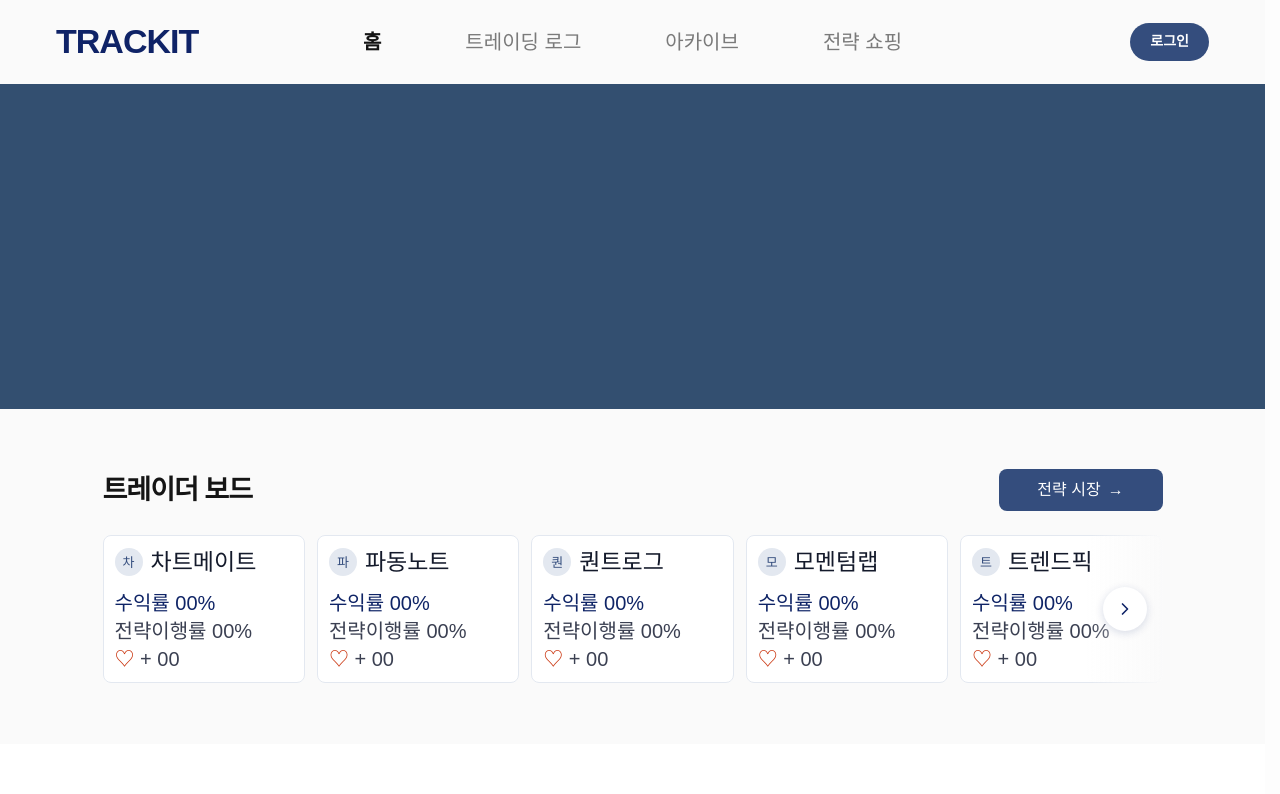
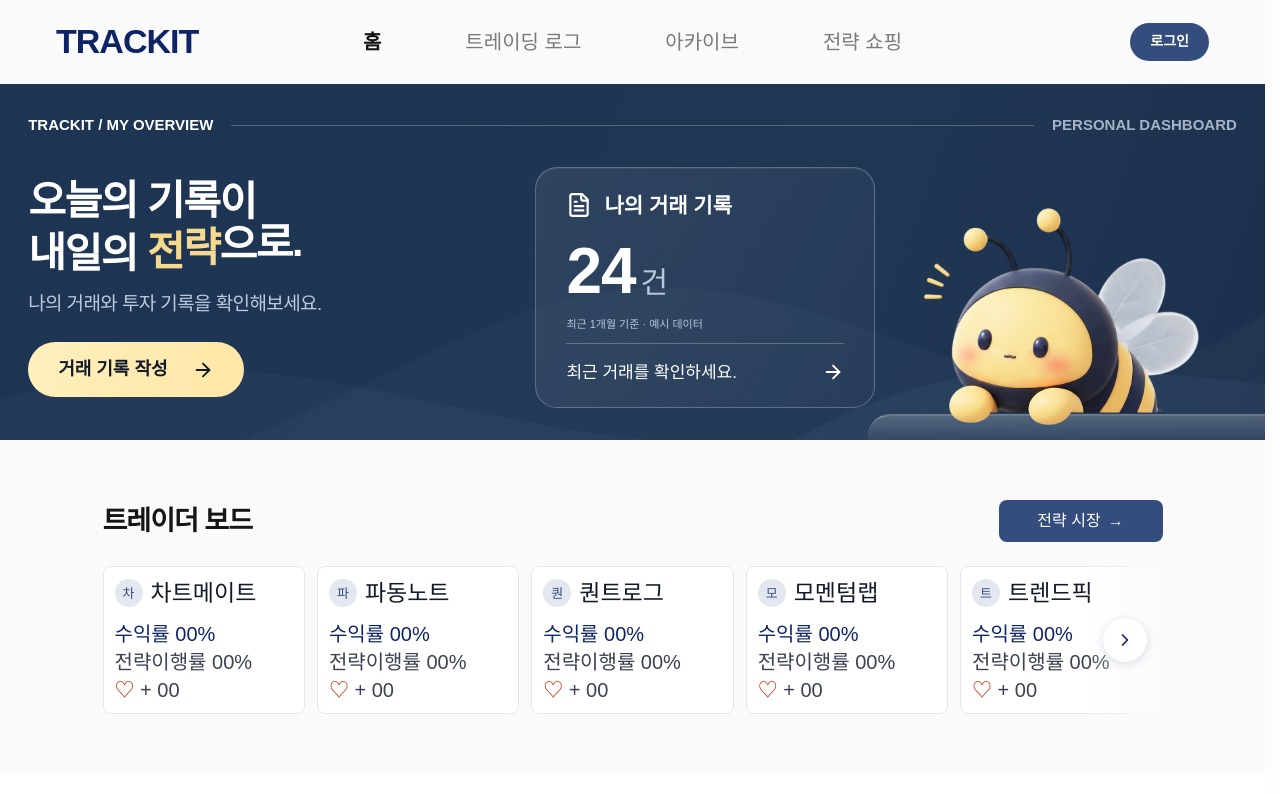
Before and after one commit to KDA-TRACKIT/trackit_frontend, a Next.js app: page / in a window 1280 px wide. Shown: the top 794 px of the page. Built offline with nearby package versions, Linux system fonts and the light colour scheme; no server answers; a web font is replaced by a local one.

Commit message:
홈 배너 디자인 변경

```diff
--- /dev/null
+++ b/app/HomeBanner.module.css
@@ -0,0 +1,52 @@
+.banner{position:relative;isolation:isolate;overflow:hidden;background:linear-gradient(110deg,#1d3452,#203754 65%,#1b304c);color:#fff;border-radius:0;width:100%;margin:0;}
+.banner::before {
+  content: "";
+  position: absolute;
+  z-index: -1;
+  inset: auto -6% -18px;
+  height: clamp(155px, 25vw, 335px);
+  background: url("/images/home-banner-waves.png") center bottom / 100% 100% no-repeat;
+  opacity: .54;
+  pointer-events: none;
+}
+.inner{max-width:1480px;margin:auto;padding:30px clamp(20px,2.2vw,32px) 32px;}
+.eyebrow{display:flex;align-items:center;gap:18px;font-size:15px;font-weight:600;}
+.eyebrow i{height:1px;background:#ffffff40;flex:1;}
+.eyebrow>span:last-child{color:#a5b3c6;}
+.content{display:grid;grid-template-columns:minmax(0,1.45fr) minmax(0,1.05fr) minmax(0,1fr);gap:38px;align-items:center;margin-top:30px;}
+.copy h1{margin:0;font-size:clamp(32px,3.2vw,46px);font-weight:700;line-height:1.2;letter-spacing:-1.4px;color:#fff;}
+.copy em{font-style:normal;color:#f6d98d;}
+.copy p{margin:14px 0 24px;font-size:19px;color:#bdcadd;letter-spacing:-.6px;}
+.cta{display:inline-flex;align-items:center;justify-content:center;gap:24px;padding:14px 30px;border-radius:40px;background:linear-gradient(110deg,#fff0bd,#ffe6a5);color:#111a28;font-size:18px;font-weight:700;min-height:50px;}
+.record{display:block;min-width:0;border:1px solid #94a6bd75;border-radius:22px;background:linear-gradient(120deg,#ffffff12,#ffffff05);box-shadow:inset 0 1px 1px #ffffff15;padding:22px 30px;color:#fff;}
+.record h2{display:flex;align-items:center;gap:12px;margin:0;font-size:21px;font-weight:600;}
+.count{display:flex;align-items:baseline;gap:5px;min-height:85px;margin-top:10px;}
+.count strong{font-size:64px;line-height:1.25;letter-spacing:-1px;font-variant-numeric:tabular-nums;}
+.count>span{font-size:30px;color:#b9c6d9;}
+.count .pending{font-size:24px;align-self:center;}
+.record small{display:block;font-size:11px;color:#b9c6d9;margin-bottom:10px;}
+.recordFooter{display:flex;justify-content:space-between;align-items:center;gap:12px;border-top:1px solid #ffffff40;padding-top:16px;font-size:17px;}
+.copy{grid-column:1;}
+.record{grid-column:2;}
+.mascot{position:absolute;right:0;bottom:0;width:clamp(210px,27vw,350px);height:26px;pointer-events:none;}
+.mascot img{position:absolute;z-index:1;width:100%;height:auto;right:calc(7px + clamp(18px, 3vw, 44px));bottom:calc(100% - 12px);transform:translateY(24%);}
+.ledge{position:absolute;inset:0 0 0 clamp(-56px,-4vw,-24px);border-radius:22px 0 0 0;background:linear-gradient(#fff3,#ffffff0d);border-top:2px solid #ffffff42;}
+.cta:hover{background:#ffdf92;}.record:hover{border-color:#bdcadd;background-color:#ffffff0a;}
+.cta:focus-visible,.record:focus-visible{outline:3px solid #f6d98d;outline-offset:5px;}
+@media(max-width:1000px){.inner{padding-block:26px 32px;}.content{grid-template-columns:minmax(0,1.2fr) minmax(0,1fr) minmax(150px,.8fr);gap:20px;}.copy h1{font-size:32px;}.copy p{font-size:15px;}.record{padding:20px;}.record h2{font-size:17px;}.recordFooter{font-size:14px;}.mascot{width:clamp(170px,23vw,230px);}.eyebrow{font-size:12px;}}
+@media(max-width:700px){.eyebrow>span:last-child{display:none;}.content{grid-template-columns:1fr;gap:26px;padding-bottom:126px;}.copy,.record{grid-column:1;}.copy h1{font-size:30px;}.copy p{max-width:220px;line-height:1.6;}.cta{font-size:15px;padding:12px 20px;gap:12px;}.record{position:relative;z-index:1;max-width:none;}.count{min-height:60px;}.count strong{font-size:48px;}.mascot{width:190px;}}
+@media(prefers-reduced-motion:reduce){.banner *{transition:none;}}
+
+.waveLetter{display:inline-block;animation:banner-wave 3.8s ease-in-out infinite;animation-delay:var(--wave-delay);}
+@keyframes banner-wave{0%,45%,100%{transform:translateY(0)}18%{transform:translateY(-9px)}32%{transform:translateY(3px)}}
+@media(prefers-reduced-motion:reduce){.waveLetter{animation:none;}}
+
+@media (prefers-reduced-motion: no-preference) {
+  .banner::before { animation: background-wave 13s ease-in-out infinite; }
+}
+
+@keyframes background-wave {
+  0%, 100% { transform: translate(0, 0); }
+  35% { transform: translate(-4%, -14px); }
+  70% { transform: translate(3%, -6px); }
+}
--- /dev/null
+++ b/app/HomeBanner.tsx
@@ -0,0 +1,31 @@
+import Image from "next/image";
+import Link from "next/link";
+import { ArrowRight, FileText } from "lucide-react";
+import styles from "./HomeBanner.module.css";
+import type { CSSProperties } from "react";
+
+function WaveText({ text, offset = 0 }: { text: string; offset?: number }) {
+  return <>{Array.from(text).map((letter, index) => <span key={index} className={styles.waveLetter} style={{ "--wave-delay": `${(offset + index) * 0.09}s` } as CSSProperties}>{letter === " " ? "\u00a0" : letter}</span>)}</>;
+}
+
+export default function HomeBanner({ tradeCount, failed = false }: { tradeCount?: number; failed?: boolean }) {
+  return <section className={styles.banner} aria-labelledby="home-banner-title">
+    <div className={styles.inner}>
+      <div className={styles.eyebrow}><span>TRACKIT / MY OVERVIEW</span><i aria-hidden="true"/><span>PERSONAL DASHBOARD</span></div>
+      <div className={styles.content}>
+        <div className={styles.copy}>
+          <h1 id="home-banner-title" aria-label="오늘의 기록이 내일의 전략으로."><span aria-hidden="true"><WaveText text="오늘의 기록이"/><br/><WaveText text="내일의 " offset={7}/><em><WaveText text="전략" offset={11}/></em><WaveText text="으로." offset={13}/></span></h1>
+          <p>나의 거래와 투자 기록을 확인해보세요.</p>
+          <Link className={styles.cta} href="/workshop">거래 기록 작성 <ArrowRight size={22} aria-hidden="true"/></Link>
+        </div>
+        <Link className={styles.record} href="#trading-log">
+          <h2><FileText size={26} aria-hidden="true"/> 나의 거래 기록</h2>
+          <div className={styles.count}>{tradeCount === undefined ? <span className={styles.pending}>{failed ? "확인 필요" : "불러오는 중"}</span> : <><strong>{tradeCount.toLocaleString("ko-KR")}</strong><span>건</span></>}</div>
+          <small>최근 1개월 기준 · 예시 데이터</small>
+          <div className={styles.recordFooter}><span>최근 거래를 확인하세요.</span><ArrowRight size={22} aria-hidden="true"/></div>
+        </Link>
+        <div className={styles.mascot} aria-hidden="true"><Image src="/images/home-bee.png" alt="" width={1024} height={1024} priority sizes="(max-width: 600px) 180px, (max-width: 1000px) 240px, 360px"/><div className={styles.ledge}/></div>
+      </div>
+    </div>
+  </section>;
+}
--- a/app/page.tsx
+++ b/app/page.tsx
@@ -1,3 +1,4 @@
+import HomeBanner from "./HomeBanner";
 import Link from "next/link";
 import SiteHeader from "./SiteHeader";
 
@@ -11,7 +12,7 @@ const trades = [
 ];
 
 export default function Home() {
-  return <main className="home"><SiteHeader active="home" /><section className="hero" aria-label="배너 공간" />
+  return <main className="home"><SiteHeader active="home" /><HomeBanner tradeCount={24} />
     <section id="trader-board" className="trader-board section-wrap">
       <div className="section-heading">
         <h2>트레이더 보드</h2>
```
Also changed, not shown: public/images/home-banner-waves.png (added), public/images/home-bee.png (added).
